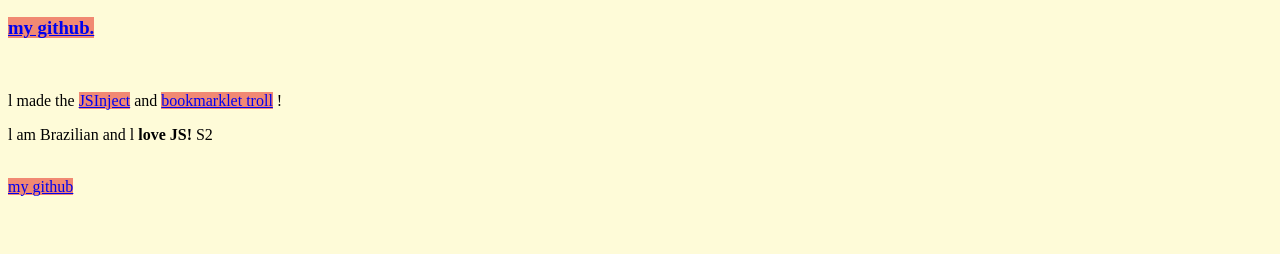
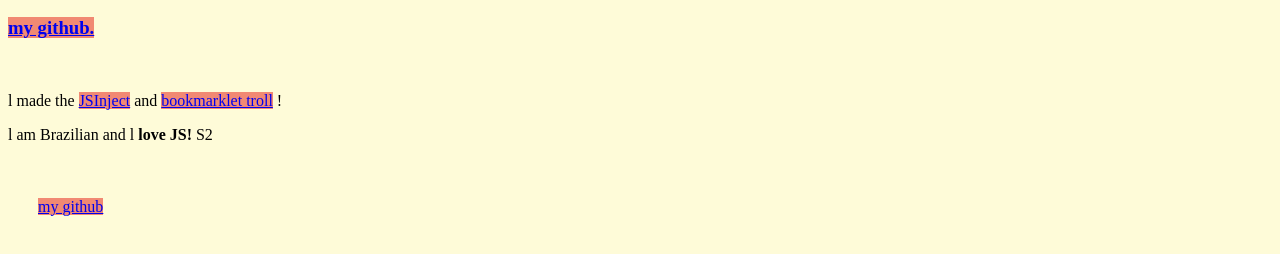
Before and after one commit to BatatzxX/about, a plain HTML site: page index.html in a window 1280 px wide. Shown: the part 96-350 px from the top of the page. Drawn offline with Linux system fonts and the light colour scheme.

Commit message:
Update index.html

```diff
--- a/index.html
+++ b/index.html
@@ -19,8 +19,7 @@ a {
   background-color: #f18973;
 }
 
-#content
-{
+content {
 float: left;
 width: 500px;
 padding: 20px 0;
```
